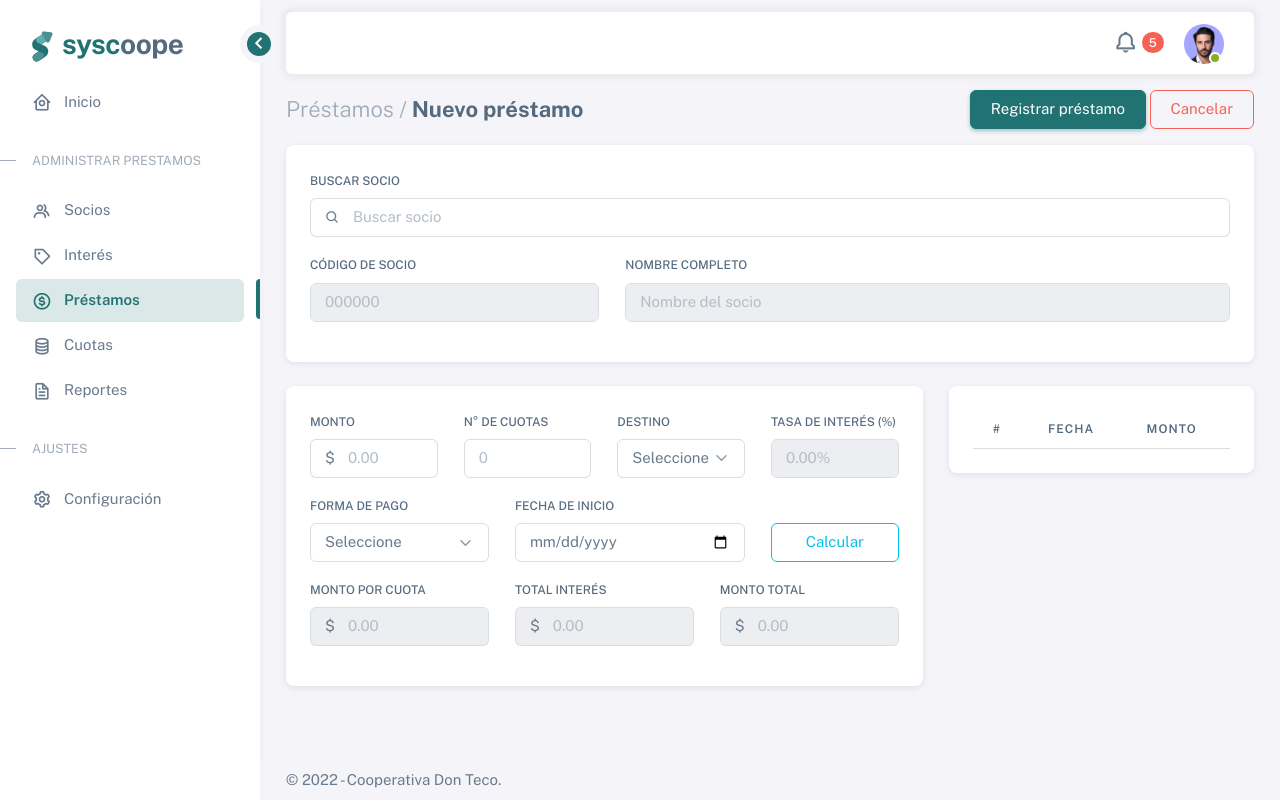
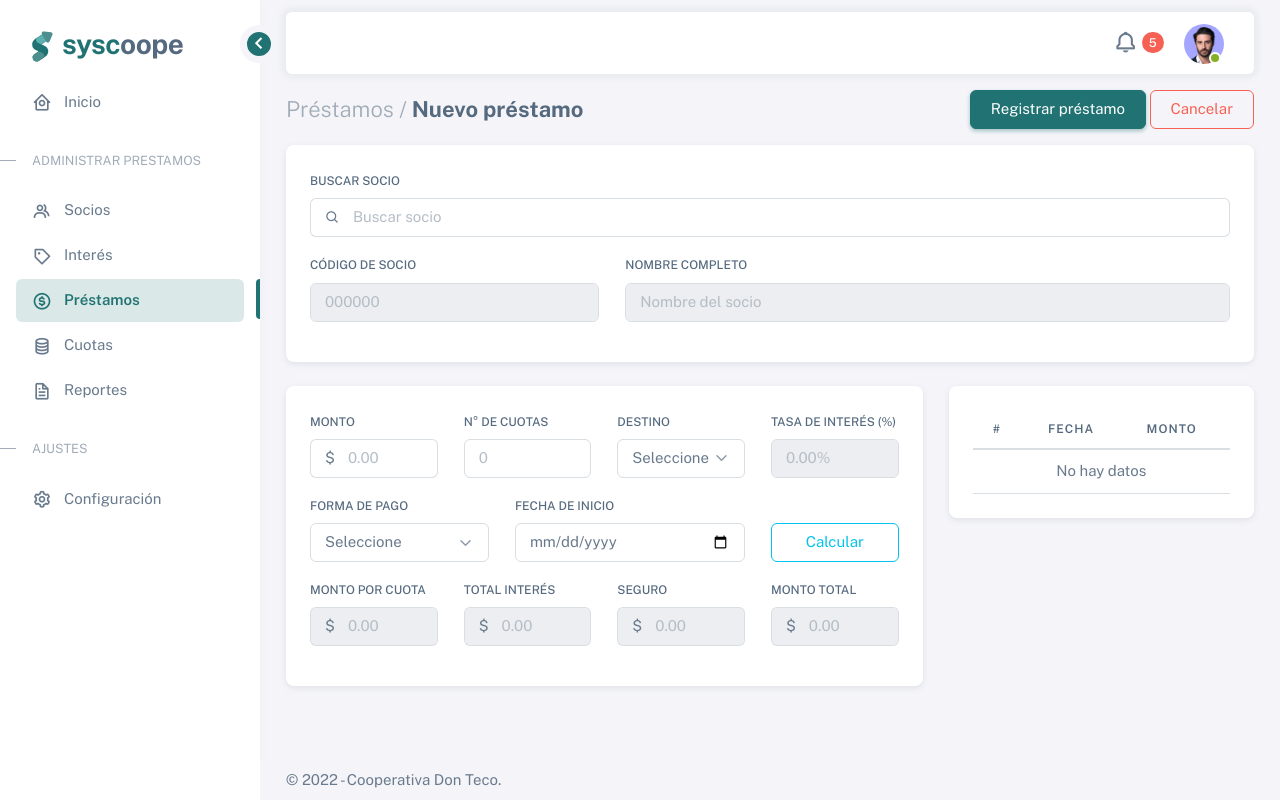
Before and after one commit to Julio-Sama/Sistema-Cooperativa, a PHP site: page /pages/vista/controlPanel.php?modulo=prestamos&nuevo=true in a window 1280 px wide. Run offline with PHP 8.4, Linux system fonts and the light colour scheme; the visitor is signed in with stand-in values (Sample User, id 1); tables that the repository leaves empty hold one stand-in row (values such as "Sample post"); lists and menus that the app fills with data are empty.

Commit message:
Funcionamiento nuevo prestamo 60%

```diff
--- a/assets/js/prestamo.js
+++ b/assets/js/prestamo.js
@@ -1,3 +1,46 @@
+function calcularCuotas(){
+    var parametros = {
+        opcion : "calcularCuotas",
+        monto : $("#input-monto-prestamo").val(),
+        num_cuotas : $("#input-num-cuotas").val(),
+        id_destino : $("#select-destino").val(),
+        forma_pago : $("#select-forma-pago").val(),
+        fecha_inicio : $("#input-fecha-inicio").val()
+    }
+
+    $.ajax({
+        data: parametros,
+        url: '../../pages/modelo/daoPrestamo.php',
+        type: 'post',
+        dataType: 'json',
+        error: function (thrownError) {
+            mostrarMensaje("Error", thrownError, "error");
+        },
+
+        success: function (respuesta) {
+            if(respuesta[0] == "error"){
+                mostrarMensaje("Error", respuesta[1], "error");
+            }else{
+                $("#input-monto-cuota").val(respuesta[0]);
+                $("#input-monto-interes").val(respuesta[1]);
+                $("#input-seguro-prestamo").val(respuesta[2]);
+                $("#input-monto-total").val(respuesta[3]);
+                $("#tabla-cuotas").html(respuesta[4]);
+            }
+        }
+    })
+}
+
+function generarCuotas(){
+    var parametros = {
+        monto : $("#input-monto-prestamo").val(),
+        num_cuotas : $("#input-num-cuotas").val(),
+        id_destino : $("#select-destino").val(),
+        forma_pago : $("#select-forma-pago").val(),
+        fecha_inicio : $("#input-fecha-inicio").val()
+    }
+}
+
 function mostrarInteres(){
     var parametros = {
         opcion : "obtenerInteres",
--- a/pages/vista/modulos/prestamoNuevo.php
+++ b/pages/vista/modulos/prestamoNuevo.php
@@ -86,10 +86,10 @@
                             <label class="form-label" for="select-forma-pago">Forma de Pago</label>
                             <select class="form-select" id="select-forma-pago" aria-label="Default select example">
                                 <option selected>Seleccione</option>
-                                <option value="1">Diario</option>
-                                <option value="2">Quincenal</option>
-                                <option value="3">Mensual</option>
-                                <option value="4">Anual</option>
+                                <option value="day">Diario</option>
+                                <option value="week">Semanal</option>
+                                <option value="week 5 day">Quincenal</option>
+                                <option value="month">Mensual</option>
                             </select>
                         </div>
                         <div class="col-md-5 mb-3">
@@ -99,12 +99,12 @@
 
                         <div class="col-md-3 mb-3">
                             <label class="form-label" for="">&nbsp</label><br>
-                            <button type="button" class="btn btn-outline-info w-100" id="btn-calcular-cuotas">Calcular</button>
+                            <button type="button" class="btn btn-outline-info w-100" id="btn-calcular-cuotas" onclick="calcularCuotas()">Calcular</button>
                         </div>
                     </div>
 
                     <div class="row">
-                        <div class="col-md-4 mb-3">
+                        <div class="col-md-3 mb-3">
                             <label class="form-label" for="input-monto-cuota">Monto por cuota</label>
                             <div class="input-group input-group-merge disabled">
                                 <span class="input-group-text" id="basic-addon-search31">$</span>
@@ -112,23 +112,35 @@
                                     placeholder="0.00" disabled />
                             </div>
                         </div>
-                        <div class="col-md-4 mb-3">
-                            <label class="form-label" for="input-monto-prestamo">Total interés</label>
+
+                        <div class="col-md-3 mb-3">
+                            <label class="form-label" for="input-monto-interes">Total interés</label>
                             <div class="input-group input-group-merge disabled">
                                 <span class="input-group-text" id="basic-addon-search31">$</span>
-                                <input id="input-monto-prestamo" type="text" class="form-control" value=""
+                                <input id="input-monto-interes" type="text" class="form-control" value=""
                                     placeholder="0.00" disabled />
                             </div>
                         </div>
 
-                        <div class="col-md-4 mb-3">
-                            <label class="form-label" for="input-monto-prestamo">Monto total</label>
+                        <div class="col-md-3 mb-3">
+                            <label class="form-label" for="input-seguro-prestamo">Seguro</label>
                             <div class="input-group input-group-merge disabled">
                                 <span class="input-group-text" id="basic-addon-search31">$</span>
-                                <input id="input-monto-prestamo" type="text" class="form-control" value=""
+                                <input id="input-seguro-prestamo" type="text" class="form-control" value=""
                                     placeholder="0.00" disabled />
                             </div>
                         </div>
+
+                        <div class="col-md-3 mb-3">
+                            <label class="form-label" for="input-monto-total">Monto total</label>
+                            <div class="input-group input-group-merge disabled">
+                                <span class="input-group-text" id="basic-addon-search31">$</span>
+                                <input id="input-monto-total" type="text" class="form-control" value=""
+                                    placeholder="0.00" disabled />
+                            </div>
+                        </div>
+
+
                     </div>
                 </div>
             </div>
@@ -146,6 +158,12 @@
                                     </tr>
                                 </thead>
 
+                                <tbody id="tabla-cuotas">
+                                    <tr>
+                                        <td colspan="3" class="text-center">No hay datos</td>
+                                    </tr>
+                                </tbody>
+
                                 <!--Generar cuotas -->
 
                             </table>
```
Also changed, not shown: pages/modelo/daoPrestamo.php (+63 -1 lines).
